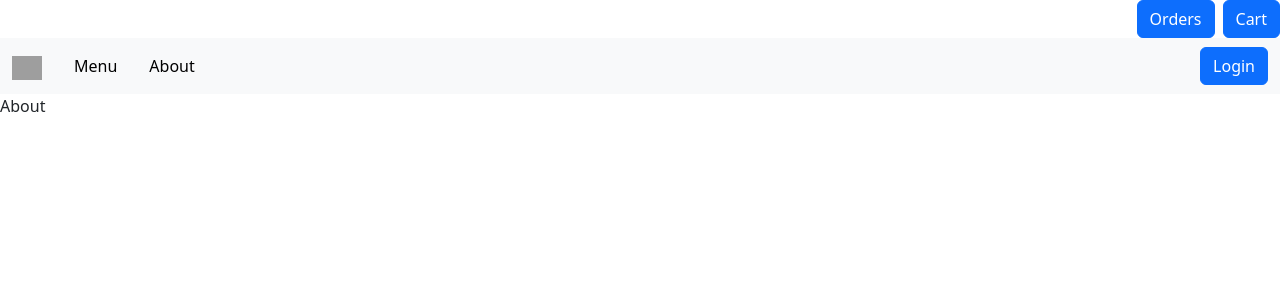
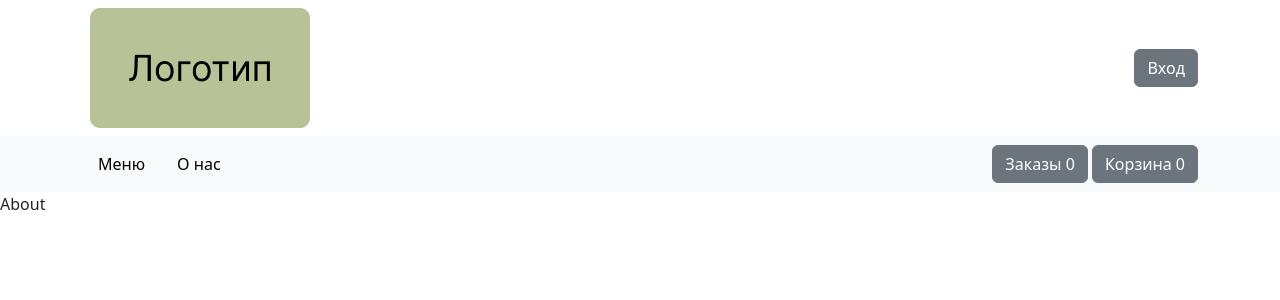
Before and after one commit to egorvania1/bakery-diploma, a Django app: page /about in a window 1280 px wide. Shown: the top 300 px of the page. Run offline with Django 5.2, Linux system fonts and the light colour scheme; grey boxes are pictures that could not be loaded.

Commit message:
navbar v3

```diff
--- a/bakerysite/website/settings.py
+++ b/bakerysite/website/settings.py
@@ -116,6 +116,9 @@ USE_TZ = True
 # https://docs.djangoproject.com/en/6.0/howto/static-files/
 
 STATIC_URL = 'static/'
+STATICFILES_DIRS = [
+    BASE_DIR / "static",
+]
 
 LOGIN_URL = "login"
 LOGIN_REDIRECT_URL = "menu"
--- a/bakerysite/website/templates/header.html
+++ b/bakerysite/website/templates/header.html
@@ -1,32 +1,39 @@
+{% load static %}
 <header>
-  <div class="d-flex justify-content-end">
-    <a class="btn btn-primary me-md-2" href="{% url 'orders' %}">Orders</a>
-    <a class="btn btn-primary"href="{% url 'cart' %}">Cart</a>
+  <div class="container d-flex justify-content-between">
+    <div class="p-2">
+      <a class="navbar-brand" href="{% url 'menu' %}">
+        <img src="{% static 'assets/img/logo.png' %}"
+             alt="Logo"
+             width="220"
+             height="120">
+      </a>
+    </div>
+    <div class="d-flex align-items-center">
+      {% if user.is_authenticated %}
+        <form method="post" action="{% url 'logout' %}">
+          {% csrf_token %}
+          <button class="btn btn-secondary" type="submit">Выход</button>
+        </form>
+      {% else %}
+        <a class="btn btn-secondary" href="{% url 'login' %}">Вход</a>
+      {% endif %}
+    </div>
   </div>
 </header>
 <nav class="navbar bg-body-tertiary">
-  <div class="container-fluid">
-    <a class="navbar-brand" href="{% url 'menu' %}">
-      <img src="/docs/5.3/assets/brand/bootstrap-logo.svg"
-           alt="Bootstrap"
-           width="30"
-           height="24">
-    </a>
+  <div class="container">
     <ul class="nav me-auto">
       <li class="nav-item">
-        <a class="nav-link text-black" href="{% url 'menu' %}">Menu</a>
+        <a class="nav-link text-black" href="{% url 'menu' %}">Меню</a>
       </li>
       <li class="nav-item">
-        <a class="nav-link text-black" href="{% url 'about' %}">About</a>
+        <a class="nav-link text-black" href="{% url 'about' %}">О нас</a>
       </li>
     </ul>
-    {% if user.is_authenticated %}
-      <form method="post" action="{% url 'logout' %}">
-        {% csrf_token %}
-        <button class="btn btn-primary" type="submit">logout</button>
-      </form>
-    {% else %}
-      <a class="btn btn-primary" href="{% url 'login' %}">Login</a>
-    {% endif %}
+    <div>
+      <a class="btn btn-secondary" href="{% url 'orders' %}">Заказы 0</a>
+      <a class="btn btn-secondary"href="{% url 'cart' %}">Корзина 0</a>
+    </div>
   </div>
 </nav>
```
Also changed, not shown: bakerysite/static/assets/img/logo.png (added).
